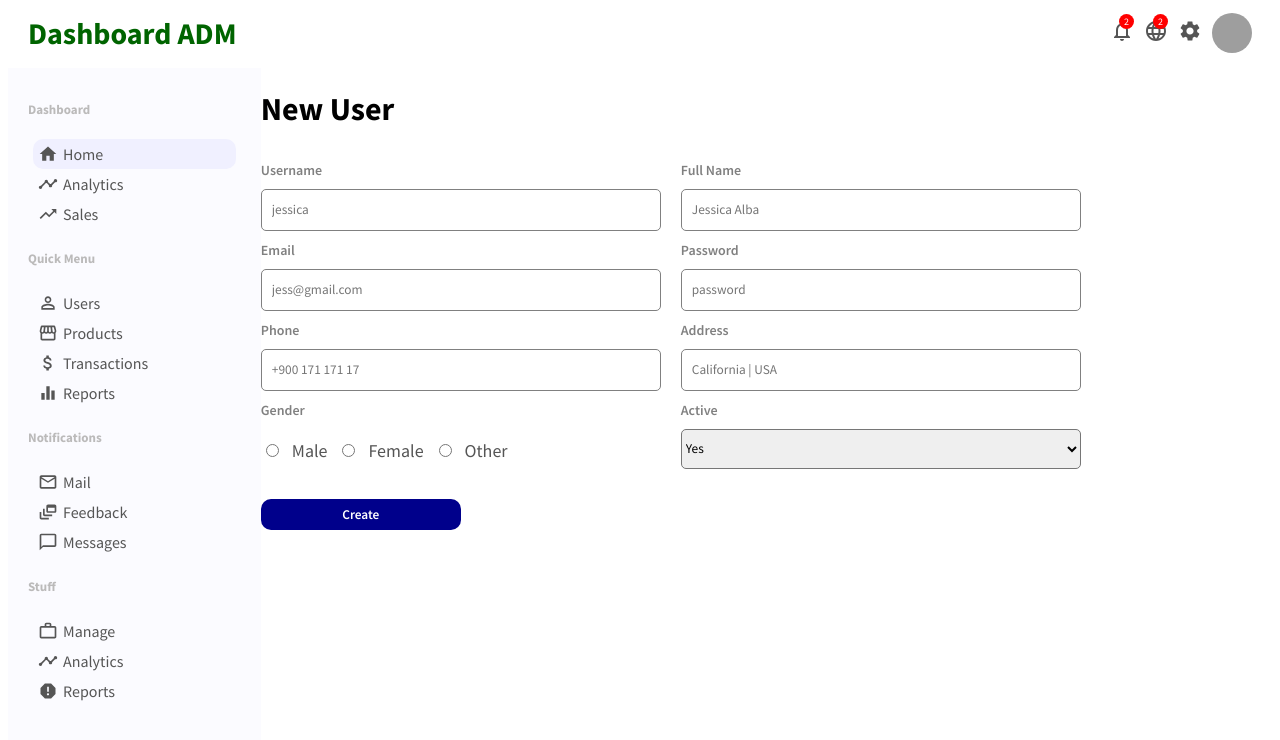
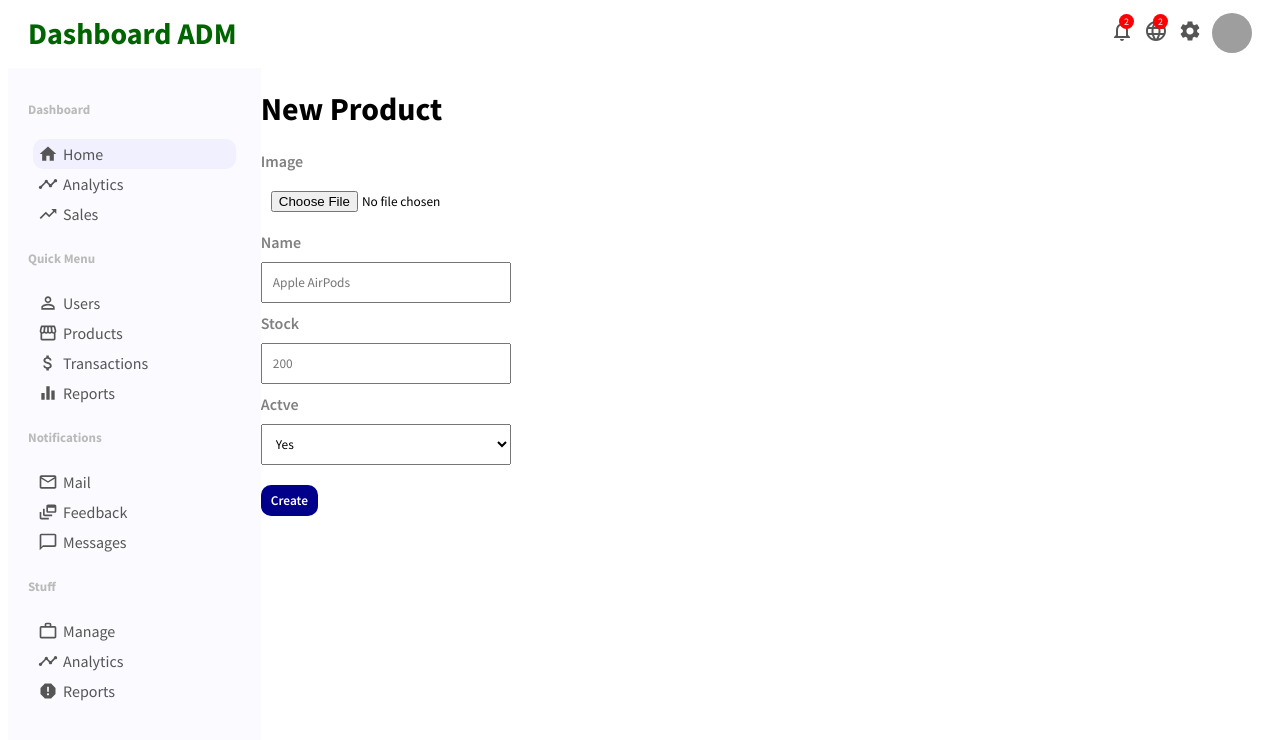
Before and after one commit to emanoelantonio/react-ecommerce, a React (Create React App) app: page /newproduct in a window 1280 px wide. Shown: the top 740 px of the page. Built offline with nearby package versions, Linux system fonts and the light colour scheme; grey boxes are pictures that could not be loaded.

Commit message:
Add New Product page and done

```diff
--- a/src/App.js
+++ b/src/App.js
@@ -10,6 +10,7 @@
 import ProductList from "./pages/productList/ProductList";
 import Product from "./pages/product/Product";
 import "./app.css"
+import NewProduct from "./pages/newProduct/NewProduct";
 
 function App() {
   return (
@@ -24,7 +25,7 @@
           <Route path="/newUser" element={<NewUser />}/>
           <Route path="/products" element={<ProductList />}/>
           <Route path="/product/:productId" element={<Product />}/>
-          <Route path="/newproduct" element={<NewUser />}/>
+          <Route path="/newproduct" element={<NewProduct />}/>
         </Routes>
       </div>
     </Router>
--- a/src/components/sidebar/Sidebar.jsx
+++ b/src/components/sidebar/Sidebar.jsx
@@ -23,10 +23,12 @@
         <div className="sidebarMenu">
           <h3 className="sidebarTitle">Dashboard</h3>
           <ul className="sidebarList">
-            <li className="sidebarListItem active">
-              <Home className="sidebarIcon" />
-                Home
-            </li>
+            <Link to="/" className="link">
+              <li className="sidebarListItem active">
+                <Home className="sidebarIcon" />
+                  Home
+              </li>
+            </Link>
             <li className="sidebarListItem">
               <Timeline className="sidebarIcon" />
                 Analytics
--- /dev/null
+++ b/src/pages/newProduct/NewProduct.jsx
@@ -0,0 +1,31 @@
+import './newProduct.css';
+
+export default function NewProduct() {
+  return (
+      <div className='newProduct'>
+          <h1 className="addProductTitle">New Product</h1>
+          <form className="addProductForm">
+              <div className="addProductItem">
+                  <label>Image</label>
+                  <input type="file" id='file' />
+              </div>
+              <div className="addProductItem">
+                  <label>Name</label>
+                  <input type="text" placeholder='Apple AirPods' />
+              </div>
+              <div className="addProductItem">
+                  <label>Stock</label>
+                  <input type="text" placeholder='200' />
+              </div>
+              <div className="addProductItem">
+                  <label>Actve</label>
+                  <select name="active" id="active">
+                      <option value="yes">Yes</option>
+                      <option value="no">No</option>
+                  </select>
+              </div>
+            <button className="addProductButton">Create</button>
+          </form>
+      </div>
+  )
+}
--- /dev/null
+++ b/src/pages/newProduct/newProduct.css
@@ -0,0 +1,35 @@
+ .newProduct {
+     flex: 4;
+ }
+
+ .addProductForm {
+     margin-top: 10px;
+ }
+
+ .addProductItem {
+     width: 250px;
+     display: flex;
+     flex-direction: column;
+     margin-bottom: 10px;
+ }
+
+ .addProductItem > label {
+     color: gray;
+     font-weight: 600;
+     margin-bottom: 10px;
+ }
+
+ .addProductItem > input, select {
+     padding: 10px;
+ }
+
+ .addProductButton {
+     margin-top: 10px;
+     padding: 7px 10px;
+     border: none;
+     border-radius: 10px;
+     background-color: darkblue;
+     color: white;
+     font-weight: 600;
+     cursor: pointer;
+ }
```
